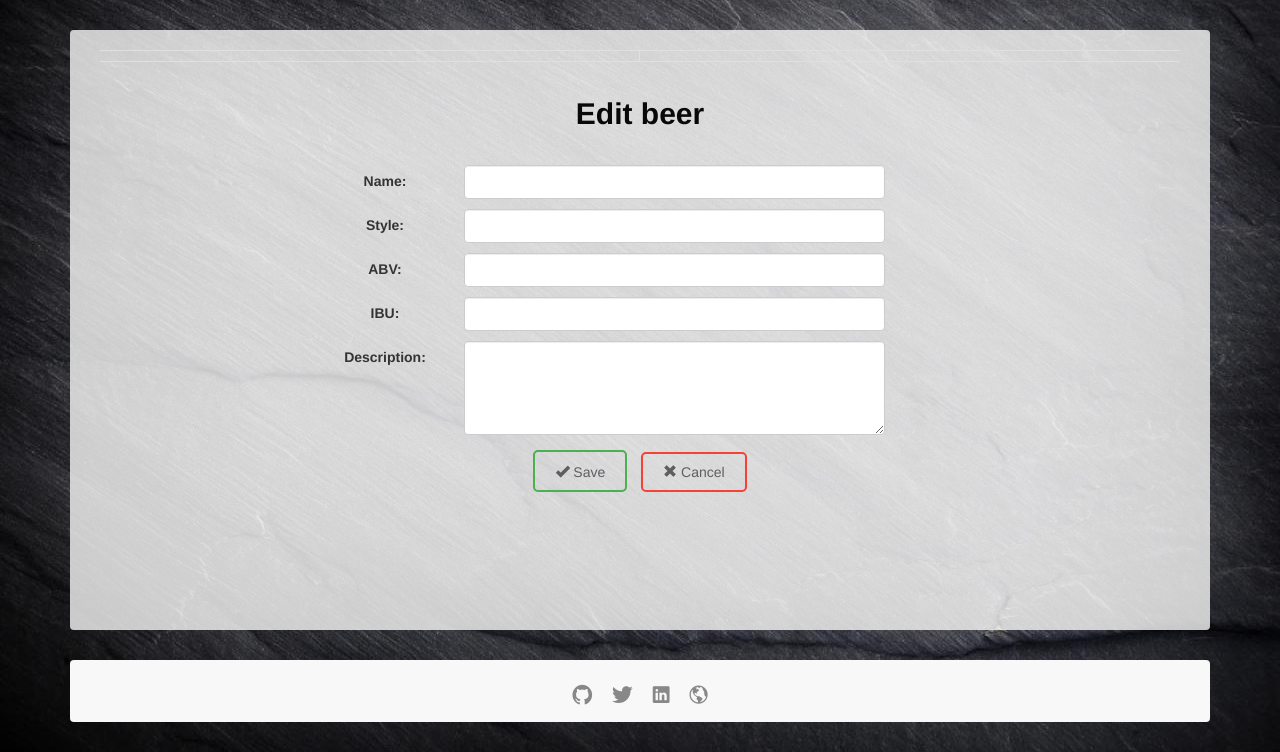
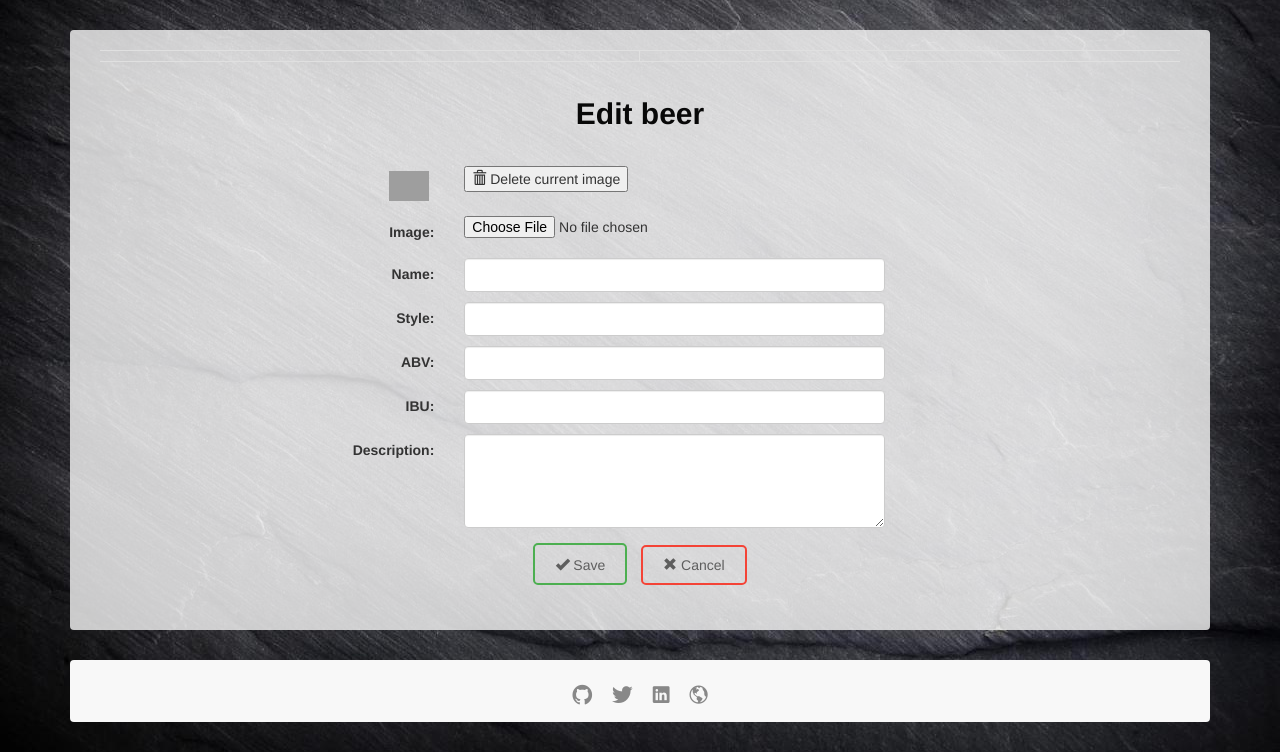
Before and after one commit to michaelbretagne/beer_catalog, a Flask app: template templates/editBeer.html in a window 1280 px wide. Shown: the part 82-834 px from the top of the page. Run offline with Flask 2, Linux system fonts and the light colour scheme; the template is opened without the code that fills it, so the values that code supplies are empty; some libraries are stand-ins or nearby versions; grey boxes are pictures that could not be loaded.

Commit message:
Added button delete image

```diff
--- a/templates/editBeer.html
+++ b/templates/editBeer.html
@@ -13,12 +13,43 @@
             </div>
         </div>
     </div>
+    <div class="col-md-3"></div>
+    <div class="col-md-6">
+        <div class="flash text-center">
+                      {% with messages = get_flashed_messages() %}
+              {% if messages %}
+                <ul>
+                {% for message in messages %}
+                    <li><strong>{{ message }}</strong></li>
+                {% endfor %}
+                </ul>
+                {% endif %}
+            {% endwith %}
+        </div>
+    </div>
     <div class="row center_div">
         <div class="col-md-12">
-            <form action="{{ url_for('editBeer', country_id=country.id, region_id = region.id, brewery_id=brewery.id, beer_id=beer.id)}}" method="post">
+            <form action="{{ url_for('editBeer', country_id=country.id, region_id = region.id, brewery_id=brewery.id, beer_id=beer.id)}}" method="post" enctype="multipart/form-data">
                 <div class="form-group row text-center margin">
+                   <div class="col-md-12 col-md-offset-1 padding-xs">
+                      <div class="col-md-2 text-right">
+                          <img src="/{{beer.image}}" height="auto" width="40">
+                      </div>
+                      <div class="col-md-8 text-left">
+                           <button type="submit" name="submit" value="deleteBeerImage" class="btn_deleteImage">
+						<span class="glyphicon glyphicon-trash" aria-hidden="true"></span> Delete current image</button>
+                        </div>
+                    </div>
                     <div class="col-md-12 col-md-offset-1 padding-xs">
-                        <div class="col-md-2">
+                        <div class="col-md-2 text-right">
+                            <label for="file">Image:</label>
+                        </div>
+                        <div class="col-md-8">
+                             <input type="file" name="file">
+                        </div>
+                    </div>
+                    <div class="col-md-12 col-md-offset-1 padding-xs">
+                        <div class="col-md-2 text-right">
                             <label for="name">Name:</label>
                         </div>
                         <div class="col-md-7">
@@ -26,7 +57,7 @@
                         </div>
                     </div>
                     <div class="col-md-12 col-md-offset-1 padding-xs">
-                        <div class="col-md-2">
+                        <div class="col-md-2 text-right">
                             <label for="style">Style:</label>
                         </div>
                         <div class="col-md-7">
@@ -34,7 +65,7 @@
                         </div>
                     </div>
                     <div class="col-md-12 col-md-offset-1 padding-xs">
-                        <div class="col-md-2">
+                        <div class="col-md-2 text-right">
                             <label for="abv">ABV:</label>
                         </div>
                         <div class="col-md-7">
@@ -42,7 +73,7 @@
                         </div>
                     </div>
                     <div class="col-md-12 col-md-offset-1 padding-xs">
-                        <div class="col-md-2">
+                        <div class="col-md-2 text-right">
                             <label for="ibu">IBU:</label>
                         </div>
                         <div class="col-md-7">
@@ -50,14 +81,14 @@
                         </div>
                     </div>
                     <div class="col-md-12 col-md-offset-1 padding-xs">
-                        <div class="col-md-2">
+                        <div class="col-md-2 text-right">
 					        <label for="description">Description:</label>
                         </div>
                         <div class="col-md-7">
                             <textarea rows="4" maxlength="700" class="form-control" name="description" value="{{beer.description}}"></textarea>
                         </div>
                     </div>
-                    <button type="submit" class="btn_success padding-top" id="submit">
+                    <button type="submit" name="submit" value="saveBeer" class="btn_success padding-top">
                     <span class="glyphicon glyphicon-ok" aria-hidden="true"></span> Save</button>
                     <a href="{{url_for('beerDetails', country_id=country.id, region_id=region.id, brewery_id=brewery.id, beer_id=beer.id)}}">
                         <button type="button" class="btn_danger delete">
--- a/templates/newBrewery.html
+++ b/templates/newBrewery.html
@@ -20,7 +20,7 @@
             <form action="#"  method = "post" enctype = "multipart/form-data">
                 <div class="form-group row text-center margin">
                     <div class="col-md-12 col-md-offset-1 padding-xs">
-                        <div class="col-md-2">
+                        <div class="col-md-2 text-right">
                             <label for="file">Image:</label>
                         </div>
                         <div class="col-md-7">
@@ -28,7 +28,7 @@
                         </div>
                     </div>
                     <div class="col-md-12 col-md-offset-1 padding-xs">
-                        <div class="col-md-2">
+                        <div class="col-md-2 text-right">
                             <label for="name">Name:</label>
                         </div>
                         <div class="col-md-7">
```
Also changed, not shown: templates/editBrewery.html (+28 -5 lines), templates/index.html (added, +12 -0 lines), templates/login.html (+15 -0 lines), templates/newBeer.html (+7 -7 lines).
